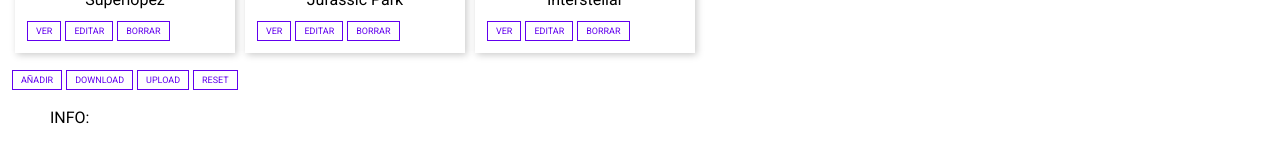
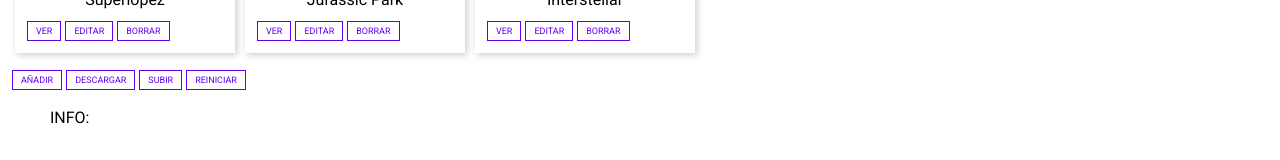
Before and after one commit to ging/iweb_peliculas_2021, a React (Create React App) app: page / in a window 1280 px wide. Shown: the part 293-453 px from the top of the page. Built offline with nearby package versions, Linux system fonts and the light colour scheme; no server answers.

Commit message:
small change

```diff
--- a/src/components/Movies.js
+++ b/src/components/Movies.js
@@ -14,9 +14,9 @@
 				miniatura={pelicula.miniatura} />)}
 		<div className="actions">
             <button className="new" onClick={props.newMovie}>Añadir</button>
-            <button className="down" onClick={props.download}>Download</button>
-            <button className="up" onClick={props.upload}>Upload</button>
-            <button className="reset" onClick={props.reset}>Reset</button>
+            <button className="down" onClick={props.download}>Descargar</button>
+            <button className="up" onClick={props.upload}>Subir</button>
+            <button className="reset" onClick={props.reset}>Reiniciar</button>
     </div>
 		<div>
 			<ul>INFO:
```
